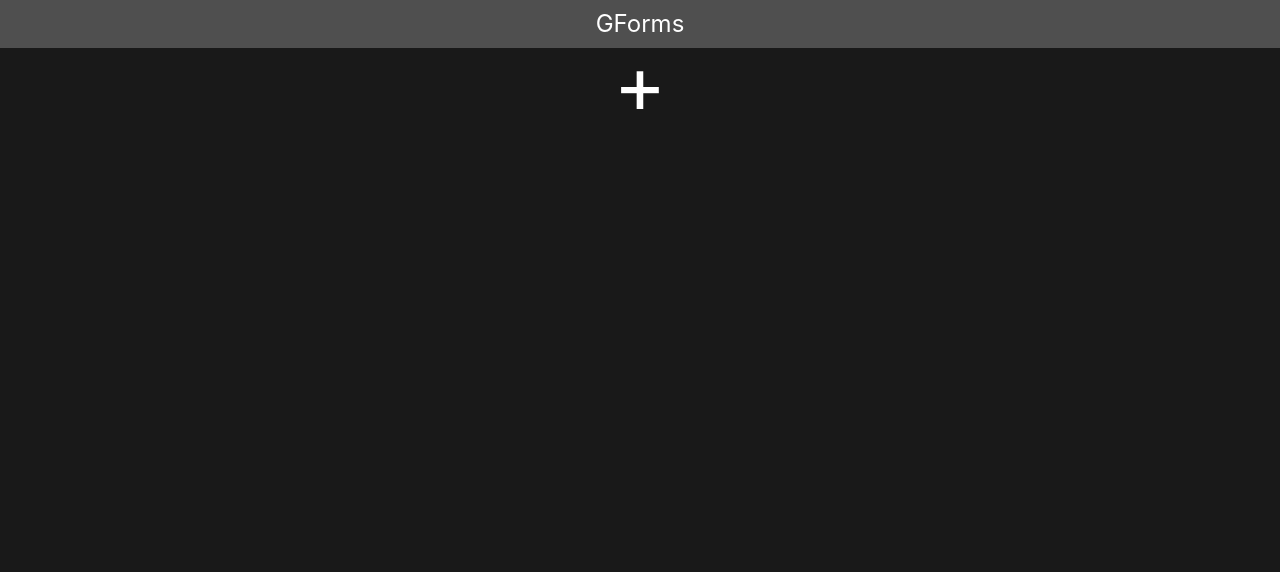
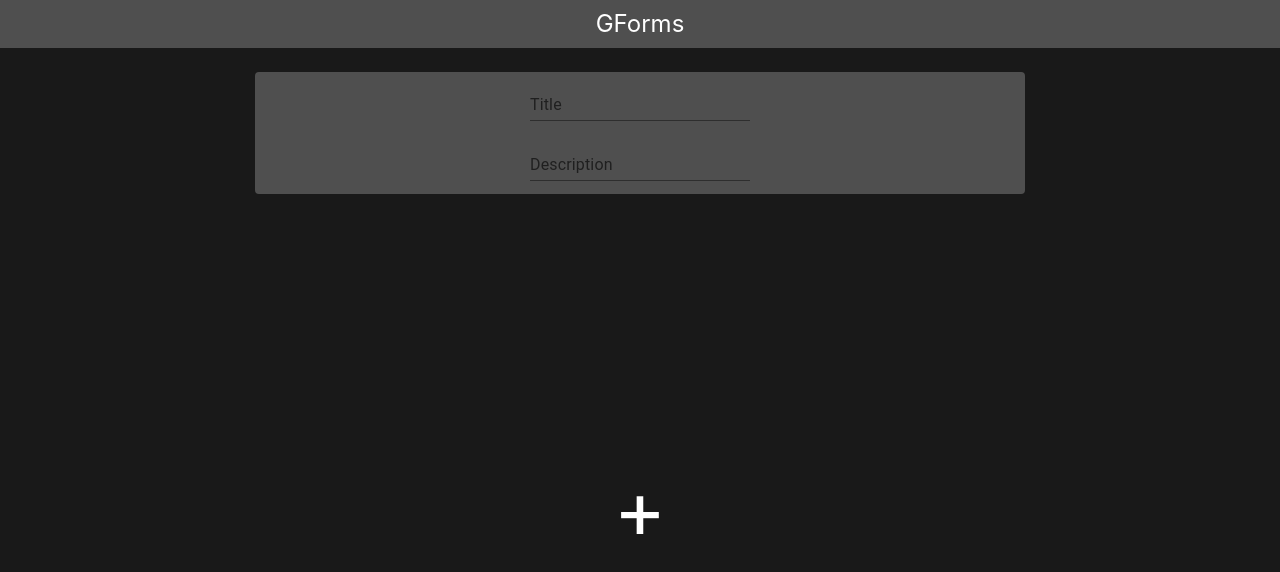
Before and after one commit to klindukhov/gforms-clone, a React (Vite) app: page /form in a window 1280 px wide. Shown: the top 572 px of the page. Built offline with nearby package versions, Linux system fonts and the light colour scheme.

Commit message:
add common.ts, update project structure

```diff
--- a/package.json
+++ b/package.json
@@ -9,6 +9,9 @@
     "preview": "vite preview"
   },
   "dependencies": {
+    "@emotion/react": "^11.10.4",
+    "@emotion/styled": "^11.10.4",
+    "@mui/material": "^5.10.7",
     "react": "^18.2.0",
     "react-dom": "^18.2.0",
     "react-router-dom": "^6.4.1",
--- a/src/index.css
+++ b/src/index.css
@@ -4,7 +4,7 @@
   line-height: 24px;
   font-weight: 400;
 
-  color-scheme: light dark;
+  color-scheme: dark;
   color: rgba(255, 255, 255, 0.87);
   background-color: #242424;
 
--- /dev/null
+++ b/src/ui/common.ts
@@ -0,0 +1,19 @@
+import styled from "styled-components";
+
+export const COLOR_BACKGROUND = "#191919";
+export const COLOR_PANEL = "#4f4f4f";
+
+export const Page = styled.div`
+  background-color: ${COLOR_BACKGROUND};
+  min-height: 94vh;
+  width: 100vw;
+`;
+
+export const Panel = styled.div`
+  background-color: ${COLOR_PANEL};
+  border-radius: 0.5vh;
+  border: 1px solid transparent;
+  &: hover {
+    border: 1px solid white;
+  }
+`;
--- a/src/components/FormProfile.tsx
+++ b/src/ui/components/FormProfile.tsx
@@ -1,4 +1,5 @@
 import styled from "styled-components";
+import { Panel } from "../common";
 
 export default function FormProfile() {
   return (
@@ -8,16 +9,11 @@
   );
 }
 
-const FormProfileDiv = styled.div`
+const FormProfileDiv = styled(Panel)`
   height: 20vh;
   width: 15vw;
-  background-color: #4f4f4f;
-  border-radius: 1vh;
   display: grid;
   align-items: center;
-  &: hover {
-    border: 1px solid white;
-  }
 `;
 
 const CreateSymbol = styled.div`
--- /dev/null
+++ b/src/ui/components/FormTitleTab.tsx
@@ -0,0 +1,19 @@
+import styled from "styled-components";
+import { TextField } from "@mui/material";
+import { Panel } from "../common";
+
+export default function FormTitleTab() {
+  return (
+    <FormTitle>
+      <TextField label='Title' color='secondary' variant='standard' />
+      <TextField label='Description' variant='standard' />
+    </FormTitle>
+  );
+}
+
+const FormTitle = styled(Panel)`
+  width: 60vw;
+  min-height: 15vh;
+  display: grid;
+  justify-items: center;
+`;
--- a/src/components/Header.tsx
+++ b/src/ui/components/Header.tsx
@@ -1,4 +1,6 @@
 import styled from "styled-components";
+import { COLOR_PANEL } from "../common";
+
 export default function Header() {
   return (
     <HeaderPanel>
@@ -8,7 +10,7 @@
 }
 
 const HeaderPanel = styled.div`
-  background-color: #4f4f4f;
+  background-color: ${COLOR_PANEL};
   height: 6vh;
   width: 100vw;
   display: grid;
--- a/src/components/FormPage.tsx
+++ b/src/ui/pages/FormPage.tsx
@@ -1,19 +1,21 @@
 import styled from "styled-components";
+import FormTitleTab from "../components/FormTitleTab";
+import { Page } from "../common";
 
 export default function FormPage() {
   return (
-    <FormPagePanel>
+    <FormPageDiv>
+      <FormTitleTab />
       <CreateSymbol>+</CreateSymbol>
-    </FormPagePanel>
+    </FormPageDiv>
   );
 }
 
-const FormPagePanel = styled.div`
-  background-color: #191919;
-  min-height: 94vh;
-  width: 100vw;
+const FormPageDiv = styled(Page)`
   padding-top: 3vh;
   display: grid;
+  justify-items: center;
+  align-items: start;
 `;
 
 const CreateSymbol = styled.div`
--- a/src/components/FormsListPanel.tsx
+++ b/src/ui/pages/FormsListPage.tsx
@@ -1,8 +1,9 @@
 import { Link } from "react-router-dom";
 import styled from "styled-components";
-import FormProfile from "./FormProfile";
+import FormProfile from "../components/FormProfile";
+import { Page } from "../common";
 
-export default function FormsListPanel() {
+export default function FormsListPage() {
   return (
     <ContentPanel>
       <Link to='/form' style={{ textDecoration: "none" }}>
@@ -12,9 +13,6 @@
   );
 }
 
-const ContentPanel = styled.div`
-  background-color: #191919;
-  min-height: 94vh;
-  width: 100vw;
-  padding: 3vh;
+const ContentPanel = styled(Page)`
+  padding-top: 3vh;
 `;
```
Also changed, not shown: src/App.tsx (+4 -4 lines), 1 other file (tests, documents, lock files or other folders).
